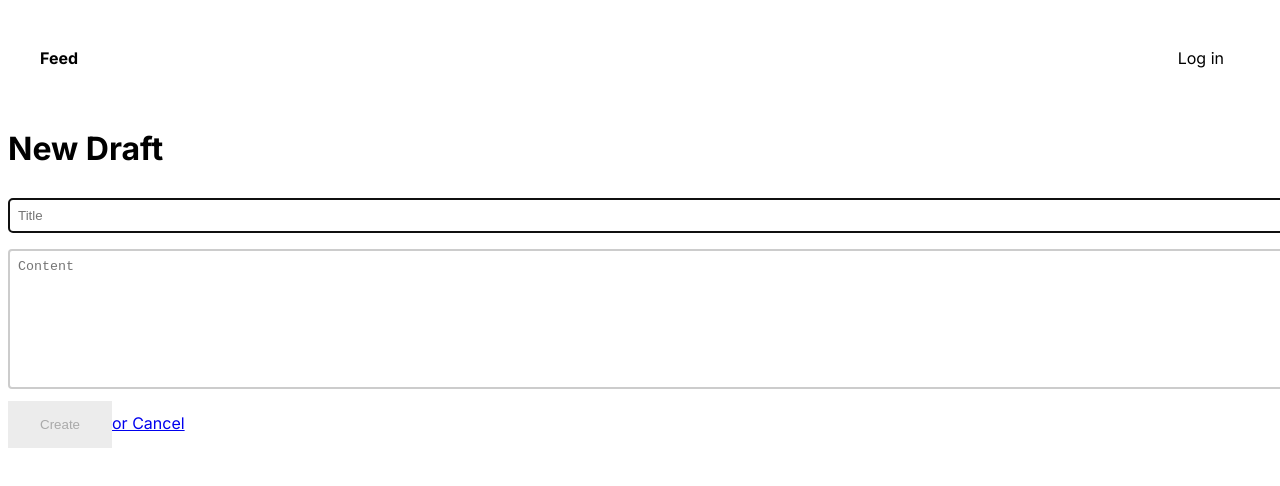
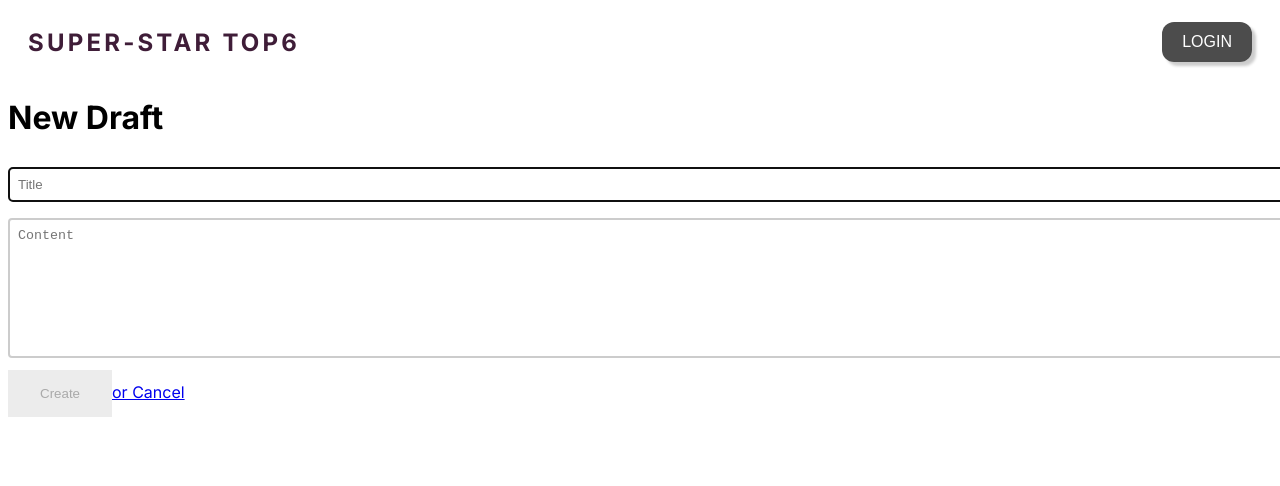
Before and after one commit to O-ho/next13-prisma, a Next.js app: page /create in a window 1280 px wide. Shown: the top 486 px of the page. Built offline with nearby package versions, Linux system fonts and the light colour scheme; no server answers.

Commit message:
feat:style

```diff
--- a/package.json
+++ b/package.json
@@ -10,6 +10,9 @@
     "lint": "next lint"
   },
   "dependencies": {
+    "@emotion/css": "^11.11.2",
+    "@emotion/react": "^11.11.1",
+    "@emotion/styled": "^11.11.0",
     "@next-auth/prisma-adapter": "^1.0.7",
     "@prisma/client": "^5.1.1",
     "@types/node": "20.5.1",
--- a/src/app/components/Header.tsx
+++ b/src/app/components/Header.tsx
@@ -1,42 +1,85 @@
 "use client";
 
-import Link from "next/link";
 import { useRouter } from "next/navigation";
 import { useSession } from "next-auth/react";
 import React from "react";
+import styled from "@emotion/styled";
+import Link from "next/link";
+
+const Nav = styled.nav`
+  display: flex;
+  position: relative;
+  justify-content: space-between;
+  align-items: center;
+  padding: 0 20px;
+`;
+const LoginButton = styled.button`
+  padding: 0 20px;
+  background-color: rgba(0, 0, 0, 0.7);
+  height: 40px;
+  display: flex;
+  align-items: center;
+  justify-content: center;
+  border-radius: 12px;
+  color: white;
+  outline: none;
+  border: none;
+  font-size: 1rem;
+  box-shadow: 4px 4px 3px 0 rgba(0, 0, 0, 0.2);
+  transition: all 0.2s ease-in-out;
+  &:active {
+    transform: translateX(4px) translateY(4px);
+    box-shadow: none;
+  }
+`;
+const Left = styled.div`
+  display: flex;
+  align-items: center;
+`;
+const Right = styled.div`
+  display: flex;
+  align-items: center;
+`;
+const CTA = styled(LoginButton)`
+  display: flex;
+  margin-left: 1rem;
+`;
+const LinkButton = styled.div`
+  text-decoration: underline;
+  text-underline-offset: 5px;
+  font-size: 1.2rem;
+  margin-left: 1rem;
+  color: #252b48;
+`;
+type BlackConsumer = {
+  isBlack: boolean;
+};
+const User = styled.p<BlackConsumer>`
+  font-size: 1.2rem;
+  color: ${(props) => (props.isBlack ? "red" : "#3f1d38")};
+`;
+
+const LinkStyled = styled(Link)`
+  text-decoration: none;
+  color: #3f1d38;
+`;
+const Title = styled.h1`
+  letter-spacing: 0.2rem;
+`;
+const TITLE = "SUPER-STAR TOP6";
 
 const Header: React.FC = () => {
   const router = useRouter();
   const isActive: (pathname: string) => boolean = (pathname) => false;
 
   const { data: session, status } = useSession();
+  const isBlack = session?.user?.email === "bjkim0228@naver.com";
 
   let left = (
     <div className="left">
-      <Link href="/" legacyBehavior>
-        <a className="bold" data-active={isActive("/")}>
-          Feed
-        </a>
-      </Link>
-      <style jsx>{`
-        .bold {
-          font-weight: bold;
-        }
-
-        a {
-          text-decoration: none;
-          color: #000;
-          display: inline-block;
-        }
-
-        .left a[data-active="true"] {
-          color: gray;
-        }
-
-        a + a {
-          margin-left: 1rem;
-        }
-      `}</style>
+      <LinkStyled href="/">
+        <Title>{TITLE}</Title>
+      </LinkStyled>
     </div>
   );
 
@@ -45,166 +88,63 @@ const Header: React.FC = () => {
   if (status === "loading") {
     left = (
       <div className="left">
-        <Link href="/" legacyBehavior>
-          <a className="bold" data-active={isActive("/")}>
-            Feed
-          </a>
-        </Link>
-        <style jsx>{`
-          .bold {
-            font-weight: bold;
-          }
-
-          a {
-            text-decoration: none;
-            color: var(--geist-foreground);
-            display: inline-block;
-          }
-
-          .left a[data-active="true"] {
-            color: gray;
-          }
-
-          a + a {
-            margin-left: 1rem;
-          }
-        `}</style>
+        <LinkStyled href="/">
+          <Title>{TITLE}</Title>
+        </LinkStyled>
       </div>
     );
     right = (
       <div className="right">
         <p>Validating session ...</p>
-        <style jsx>{`
-          .right {
-            margin-left: auto;
-          }
-        `}</style>
       </div>
     );
   }
   if (!session) {
     right = (
       <div className="right">
-        <Link href="/api/auth/signin" legacyBehavior>
-          <a data-active={isActive("/signup")}>Log in</a>
-        </Link>
-        <style jsx>{`
-          a {
-            text-decoration: none;
-            color: var(--geist-foreground);
-            display: inline-block;
-          }
-
-          a + a {
-            margin-left: 1rem;
-          }
-
-          .right {
-            margin-left: auto;
-          }
-
-          .right a {
-            border: 1px solid var(--geist-foreground);
-            padding: 0.5rem 1rem;
-            border-radius: 3px;
-          }
-        `}</style>
+        <LinkStyled href="/api/auth/signin">
+          <LoginButton>
+            <p>LOGIN</p>
+          </LoginButton>
+        </LinkStyled>
       </div>
     );
   }
   if (session) {
     left = (
-      <div className="left">
-        <Link href="/" legacyBehavior>
-          <a className="bold" data-active={isActive("/")}>
-            Feed
-          </a>
-        </Link>
-        <Link href="/drafts" legacyBehavior>
-          <a data-active={isActive("/drafts")}>My drafts</a>
-        </Link>
-        <style jsx>{`
-          .bold {
-            font-weight: bold;
-          }
-
-          a {
-            text-decoration: none;
-            color: var(--geist-foreground);
-            display: inline-block;
-          }
-
-          .left a[data-active="true"] {
-            color: gray;
-          }
-
-          a + a {
-            margin-left: 1rem;
-          }
-        `}</style>
-      </div>
+      <Left>
+        <LinkStyled href="/">
+          <Title>{TITLE}</Title>
+        </LinkStyled>
+        <LinkStyled href="/drafts">
+          <LinkButton>POSTS</LinkButton>
+        </LinkStyled>
+        <LinkStyled href="/">
+          <LinkButton>내가 쓴 글</LinkButton>
+        </LinkStyled>
+      </Left>
     );
     right = (
-      <div className="right">
-        <p>
+      <Right>
+        <User isBlack={isBlack}>
+          {isBlack ? "퍼킹블랙컨슈머 " : null}
           {session.user?.name} ({session.user?.email})
-        </p>
-        <Link href="/create" legacyBehavior>
-          <button>
-            <a>New post</a>
-          </button>
-        </Link>
-        <Link href="/api/auth/signout">
-          <a>Log out</a>
-        </Link>
-
-        <style jsx>{`
-          a {
-            text-decoration: none;
-            color: var(--geist-foreground);
-            display: inline-block;
-          }
-
-          p {
-            display: inline-block;
-            font-size: 13px;
-            padding-right: 1rem;
-          }
-
-          a + a {
-            margin-left: 1rem;
-          }
-
-          .right {
-            margin-left: auto;
-          }
-
-          .right a {
-            border: 1px solid var(--geist-foreground);
-            padding: 0.5rem 1rem;
-            border-radius: 3px;
-          }
-
-          button {
-            border: none;
-          }
-        `}</style>
-      </div>
+        </User>
+        <LinkStyled href="/create">
+          <CTA>POSTING</CTA>
+        </LinkStyled>
+        <LinkStyled href="/api/auth/signout">
+          <CTA>LOGOUT </CTA>
+        </LinkStyled>
+      </Right>
     );
   }
 
   return (
-    <nav>
+    <Nav>
       {left}
       {right}
-      <style jsx>{`
-        nav {
-          display: flex;
-          padding: 2rem;
-          align-items: center;
-        }
-      `}</style>
-    </nav>
+    </Nav>
   );
 };
 
--- a/src/app/drafts/page.tsx
+++ b/src/app/drafts/page.tsx
@@ -16,6 +16,7 @@ type PostProps = {
 type Props = {
   drafts: PostProps[];
 };
+//https://next13-prisma-ochre.vercel.app
 async function getDrafts() {
   const res = await fetch("https://next13-prisma-ochre.vercel.app/api/post", {
     method: "GET",
@@ -30,7 +31,6 @@ export default async function Drafts(props: any) {
   const session = await getServerSession(authOptions);
 
   const data = await getDrafts();
-  console.log(data);
   if (!session) {
     return (
       <div>
--- a/src/app/globals.css
+++ b/src/app/globals.css
@@ -25,3 +25,6 @@ body {
     )
     rgb(var(--background-start-rgb));
 }
+a {
+  text-decoration: none;
+}
--- a/src/app/page.tsx
+++ b/src/app/page.tsx
@@ -8,7 +8,7 @@ export default function Home() {
 
   return (
     <main className="flex min-h-screen flex-col items-center justify-between p-24">
-      main
+      병준님 글 하나만 써요
     </main>
   );
 }
```
Also changed, not shown: 1 other file (tests, documents, lock files or other folders).
